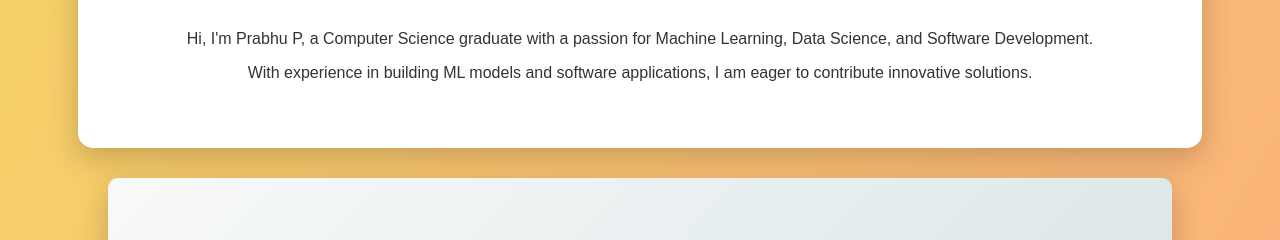
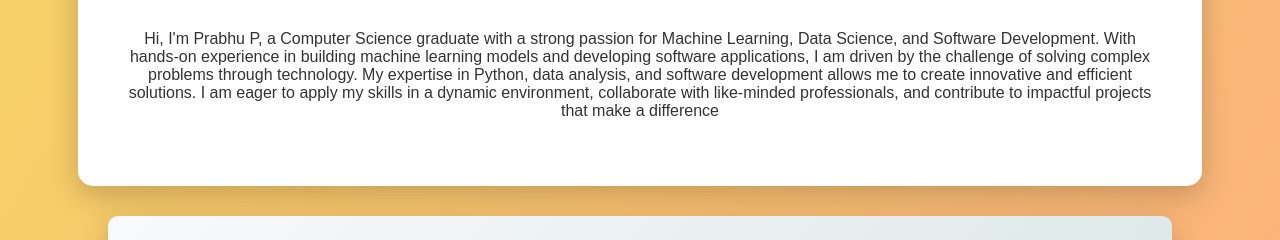
Before and after one commit to Prabhu3052/Portfolio, a plain HTML site: page index.html in a window 1280 px wide. Shown: the part 279-519 px from the top of the page. Drawn offline with Linux system fonts and the light colour scheme.

Commit message:
final commit

```diff
--- a/index.html
+++ b/index.html
@@ -20,8 +20,9 @@
     <main>
         <section id="about">
             <h1>About Me</h1>
-            <p>Hi, I'm Prabhu P, a Computer Science graduate with a passion for Machine Learning, Data Science, and Software Development.</p>
-            <p>With experience in building ML models and software applications, I am eager to contribute innovative solutions.</p>
+            <p>Hi, I'm Prabhu P, a Computer Science graduate with a strong passion for Machine Learning, Data Science, and Software Development.
+                With hands-on experience in building machine learning models and developing software applications, I am driven by the challenge of solving complex problems through technology. My expertise in Python, data analysis, and software development allows me to create innovative and efficient solutions.
+                I am eager to apply my skills in a dynamic environment, collaborate with like-minded professionals, and contribute to impactful projects that make a difference</p>
         </section>
         <section id="skills">
             <h2>Skills</h2>
```
